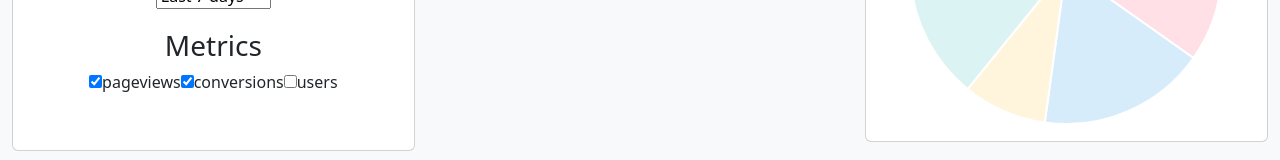
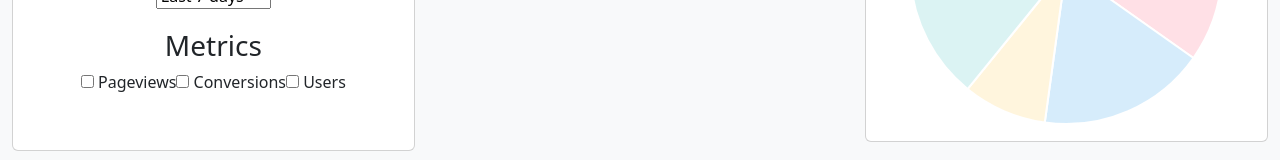
Before and after one commit to samwiseg1129/startup, a React (Vite) app: page /dashboard in a window 1280 px wide. Shown: the part 456-616 px from the top of the page. Built offline with nearby package versions, Linux system fonts and the light colour scheme.

Commit message:
updated readme and deployed simon react

```diff
--- a/src/dashboard/analytics/line.jsx
+++ b/src/dashboard/analytics/line.jsx
@@ -33,7 +33,7 @@ const TimeRangeSelector = ({ value, onChange }) => (
 // allows me to select which metrics to display on dashboard
 const MetricSelector = ({ selected, onSelect }) => (
   <div>
-    {['pageviews', 'conversions', 'users'].map(metric => (
+    {[' Pageviews ', ' Conversions ', ' Users '].map(metric => (
       <label key={metric}>
         <input
           type="checkbox"
```
Also changed, not shown: 2 other files (tests, documents, lock files or other folders).
